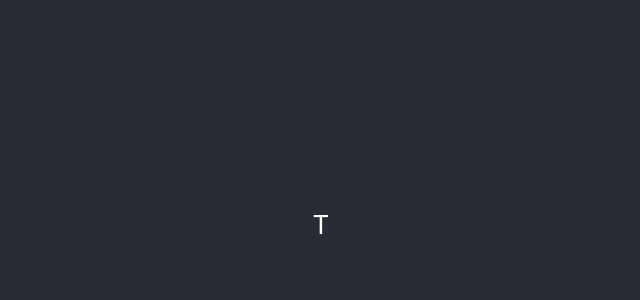
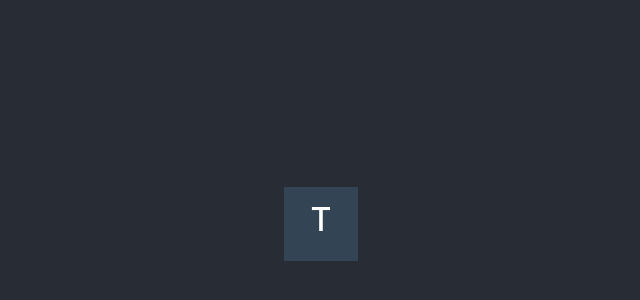
Before and after one commit to tunjioye/tapword, a React (Create React App) app: page / in a window 1280 px wide. Shown: the part 176-476 px from the top of the page, without its empty margins (319-959 px from the left). Built offline with nearby package versions, Linux system fonts and the light colour scheme.

Commit message:
Cell component inline style

```diff
--- a/src/components/Cell.js
+++ b/src/components/Cell.js
@@ -1,15 +1,9 @@
 import React from 'react'
 
 class Cell extends React.Component {
-  constructor(props) {
-    super(props)
-    this.state = {
-      letter: props.letter
-    }
-  }
   render() {
     return (
-      <div>{this.state.letter}</div>
+      <div style={cellStyle}>{this.props.letter.charAt(0)}</div>
     )
   }
 }
@@ -18,4 +12,17 @@ Cell.defaultProps = {
   letter: 'T'
 }
 
+const cellStyle = {
+  background: '#345',
+  display: 'inline-block',
+  width: '3rem',
+  height: '3rem',
+  textAlign: 'center',
+  verticalAlign: 'middle',
+  margin: '.2rem',
+  padding: '.8rem',
+  fontSize: '2rem',
+  fontWeight: '500',
+}
+
 export default Cell
```
